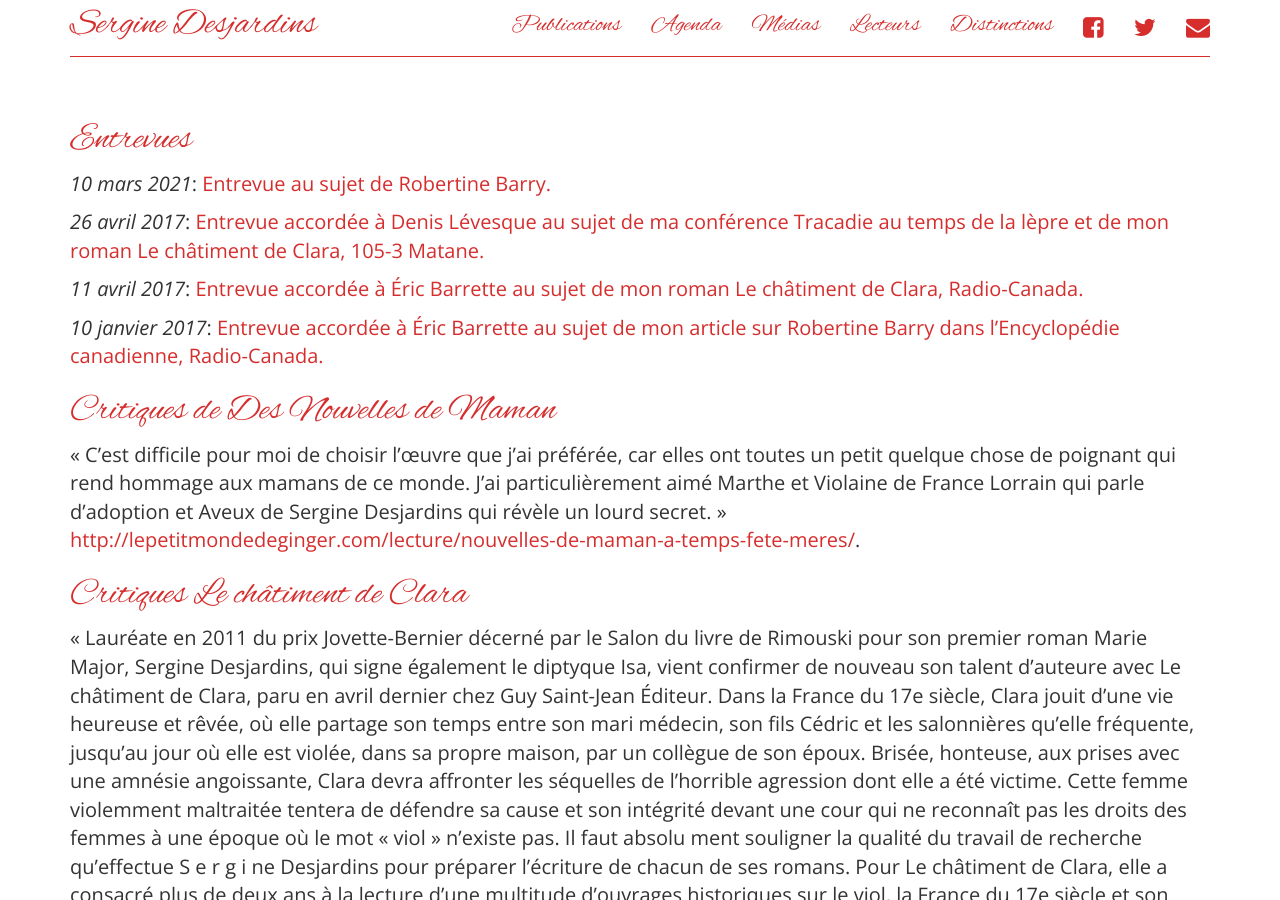
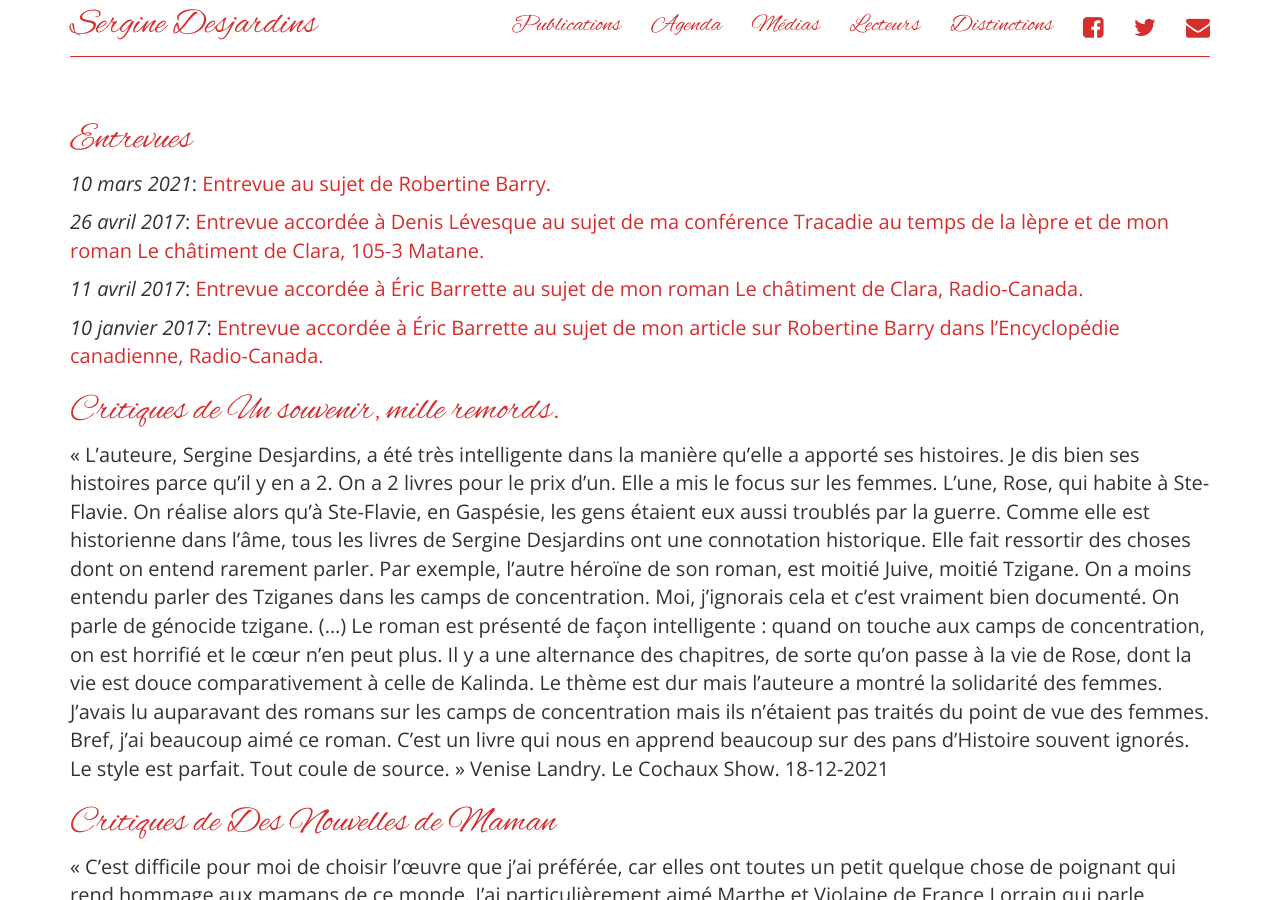
Before and after one commit to serginedesjardins/serginedesjardins.github.io, a Jekyll site: the page built from medias.md, in a window 1280 px wide and 900 px high. Built offline with Jekyll 4.4.1, drawn with Linux system fonts in a browser that asks for light colours; nearby versions of some CDN libraries.

Commit message:
Critiques V.Landry

```diff
--- a/medias.md
+++ b/medias.md
@@ -13,6 +13,12 @@ permalink: /medias/
 *11 avril 2017*: [Entrevue accordée à Éric Barrette au sujet de mon roman Le châtiment de Clara, Radio-Canada.](https://ici.radio-canada.ca/premiere/emissions/info-reveil/episodes/378762/audio-fil-du-mardi-11-avr)
 
 *10 janvier 2017*: [Entrevue accordée à Éric Barrette au sujet de mon article sur Robertine Barry dans l'Encyclopédie canadienne, Radio-Canada.](https://ici.radio-canada.ca/premiere/emissions/info-reveil/episodes/371855/audio-fil-du-mardi-10-janvier-2017)
+
+# Critiques de Un souvenir, mille remords.
+
+« L’auteure, Sergine Desjardins, a été très intelligente dans la manière qu’elle a apporté ses histoires. Je dis bien ses histoires parce qu’il y en a 2. On a 2 livres pour le prix d’un. Elle a mis le focus sur les femmes. L’une, Rose, qui habite à Ste-Flavie. On réalise alors qu’à Ste-Flavie, en Gaspésie, les gens étaient eux aussi troublés par la guerre. Comme elle est historienne dans l’âme, tous les livres de Sergine Desjardins ont une connotation historique. Elle fait ressortir des choses dont on entend rarement parler. Par exemple, l’autre héroïne de son roman, est moitié Juive, moitié Tzigane. On a moins entendu parler des Tziganes dans les camps de concentration. Moi, j’ignorais cela et c’est vraiment bien documenté. On parle de génocide tzigane. (…) Le roman est présenté de façon intelligente : quand on touche aux camps de concentration, on est horrifié et le cœur n’en peut plus. Il y a une alternance des chapitres, de sorte qu’on passe à la vie de Rose, dont la vie est douce comparativement à celle de Kalinda. Le thème est dur mais l’auteure a montré la solidarité des femmes. J’avais lu auparavant des romans sur les camps de concentration mais ils n’étaient pas traités du point de vue des femmes.
+Bref, j’ai beaucoup aimé ce roman. C’est un livre qui nous en apprend beaucoup sur des pans d’Histoire souvent ignorés. Le style est parfait. Tout coule de source. » Venise Landry. Le Cochaux Show. 18-12-2021
+
 
 # Critiques de Des Nouvelles de Maman
 
```
